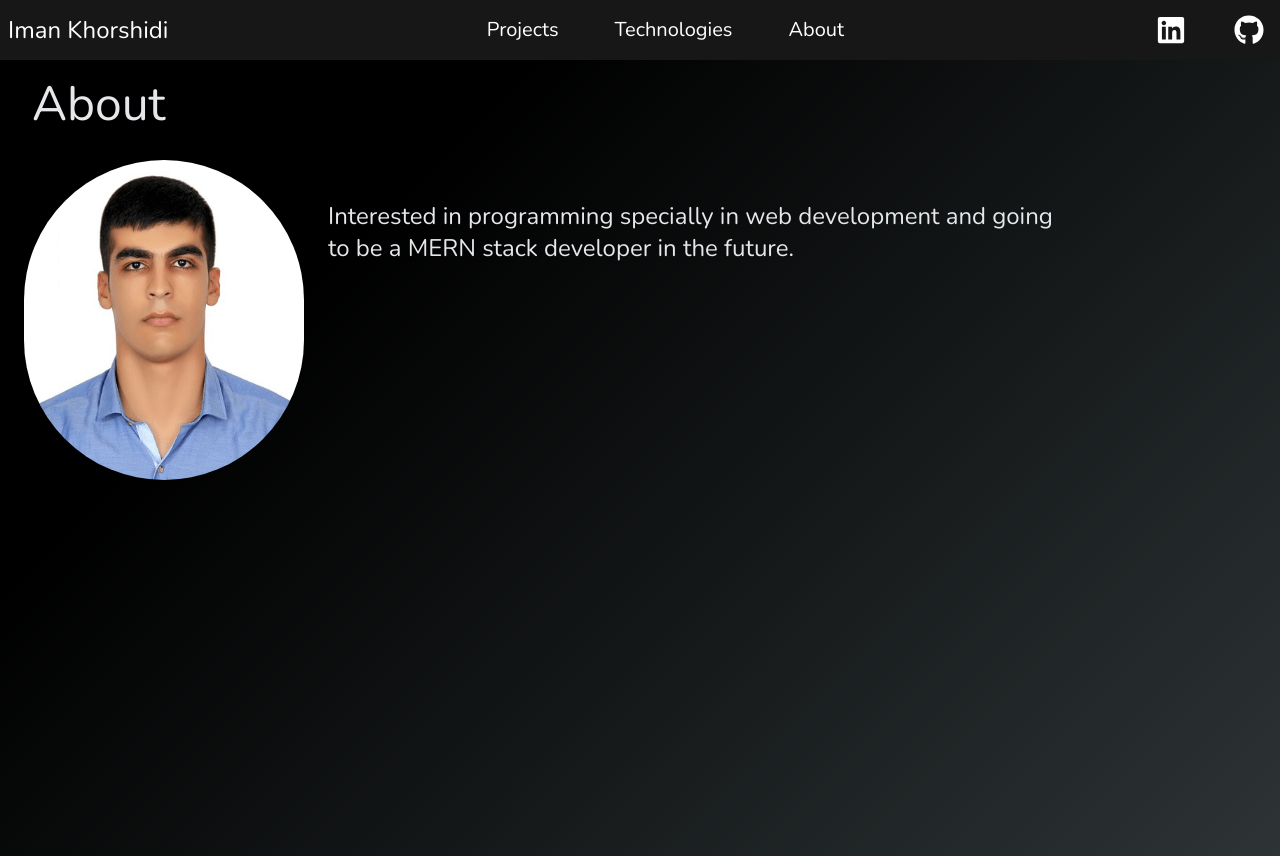
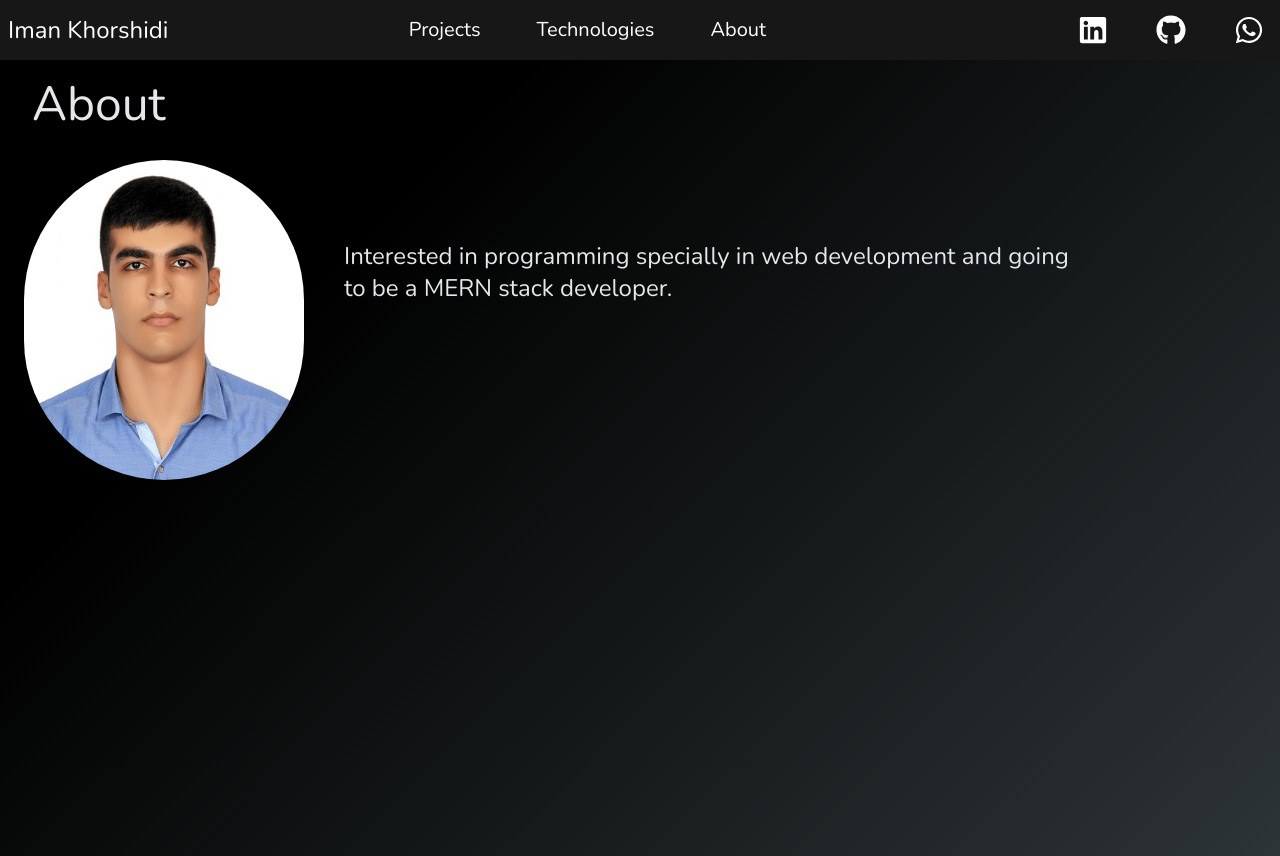
Before and after one commit to Imankh72/portfolio, a Next.js app: page /about in a window 1280 px wide. Built offline with nearby package versions, Linux system fonts and the light colour scheme.

Commit message:
Add: Header component

```diff
--- a/components/About.jsx
+++ b/components/About.jsx
@@ -4,14 +4,14 @@ const About = () => {
   return (
     <div className="darkGradient mt-14 py-6 h-[100vh] px-6">
       <h1 className="text-4xl pl-2 mb-8 sm:text-5xl">About</h1>
-      <div className="flex gap-6">
+      <div className="flex gap-10">
         <div className="rounded-full overflow-hidden w-[280px] h-[320px]">
           <Image src="/static/images/iman.png" width={300} height={350} />
         </div>
-        <div className="w-[60%] pt-10">
+        <div className="w-[60%] pt-20 ">
           <p className="text-2xl">
             Interested in programming specially in web development and going to
-            be a MERN stack developer in the future.
+            be a MERN stack developer.
           </p>
         </div>
       </div>
--- /dev/null
+++ b/components/Header.jsx
@@ -0,0 +1,13 @@
+import Head from "next/head";
+
+const Header = () => {
+  return (
+    <Head>
+      <title>Iman Khorshidi</title>
+      <meta name="description" content="Created by iman khorshidi" />
+      <link rel="icon" href="/favicon.ico" />
+    </Head>
+  );
+};
+
+export default Header;
--- a/components/Navbar.jsx
+++ b/components/Navbar.jsx
@@ -3,7 +3,7 @@ import Link from "next/link";
 
 import MenuIcon from "./MenuIcon";
 import CloseIcon from "./CloseIcon";
-import { FaLinkedin, FaGithub } from "react-icons/fa";
+import { FaLinkedin, FaGithub, FaWhatsapp } from "react-icons/fa";
 
 const Navbar = () => {
   const [open, setOpen] = useState(false);
@@ -40,7 +40,7 @@ const Navbar = () => {
             </a>
           </Link>
         ))}
-        <li className="transition-all md:hover:scale-125 md:ml-32 lg:ml-64">
+        <li className="transition-all md:hover:scale-125 md:ml-12 lg:ml-64">
           <a href="https://www.linkedin.com/in/iman-khorshidi/" target="_blank">
             <FaLinkedin className="transition-all text-3xl ml-2 mb-2 mt-12 cursor-pointer hover:scale-125 md:mb-0 md:mt-0 md:hover:scale-100" />
           </a>
@@ -50,6 +50,11 @@ const Navbar = () => {
             <FaGithub className="transition-all text-3xl ml-2 cursor-pointer hover:scale-125 md:hover:scale-100" />
           </a>
         </li>
+        <li className="transition-all md:hover:scale-125">
+          <a href="https://wa.me/989361419215" target="_blank">
+            <FaWhatsapp className="transition-all text-3xl ml-2 cursor-pointer hover:scale-125 md:hover:scale-100" />
+          </a>
+        </li>
       </ul>
     </nav>
   );
--- a/pages/about.jsx
+++ b/pages/about.jsx
@@ -1,7 +1,13 @@
 import About from "../components/About";
+import Header from "../components/Header";
 
 const about = () => {
-  return <About />;
+  return (
+    <>
+      <Header />
+      <About />
+    </>
+  );
 };
 
 export default about;
--- a/pages/index.jsx
+++ b/pages/index.jsx
@@ -1,15 +1,11 @@
-import Head from "next/head";
+import Header from "../components/Header";
 import HeroSection from "../components/HeroSection";
 
 const Home = () => {
   return (
     <div>
-      <Head>
-        <title>Iman Khorshidi</title>
-        <meta name="description" content="Generated by create next app" />
-        <link rel="icon" href="/favicon.ico" />
-      </Head>
-      <div className="">
+      <Header />
+      <div>
         <HeroSection />
       </div>
       <footer></footer>
--- a/pages/projects.jsx
+++ b/pages/projects.jsx
@@ -1,7 +1,13 @@
+import Header from "../components/Header";
 import Projects from "../components/Projects";
 
 const projects = () => {
-  return <Projects />;
+  return (
+    <>
+      <Header />
+      <Projects />
+    </>
+  );
 };
 
 export default projects;
--- a/pages/technologies.jsx
+++ b/pages/technologies.jsx
@@ -1,7 +1,13 @@
+import Header from "../components/Header";
 import Technologies from "../components/Technologies";
 
 const technologies = () => {
-  return <Technologies />;
+  return (
+    <>
+      <Header />
+      <Technologies />
+    </>
+  );
 };
 
 export default technologies;
```
